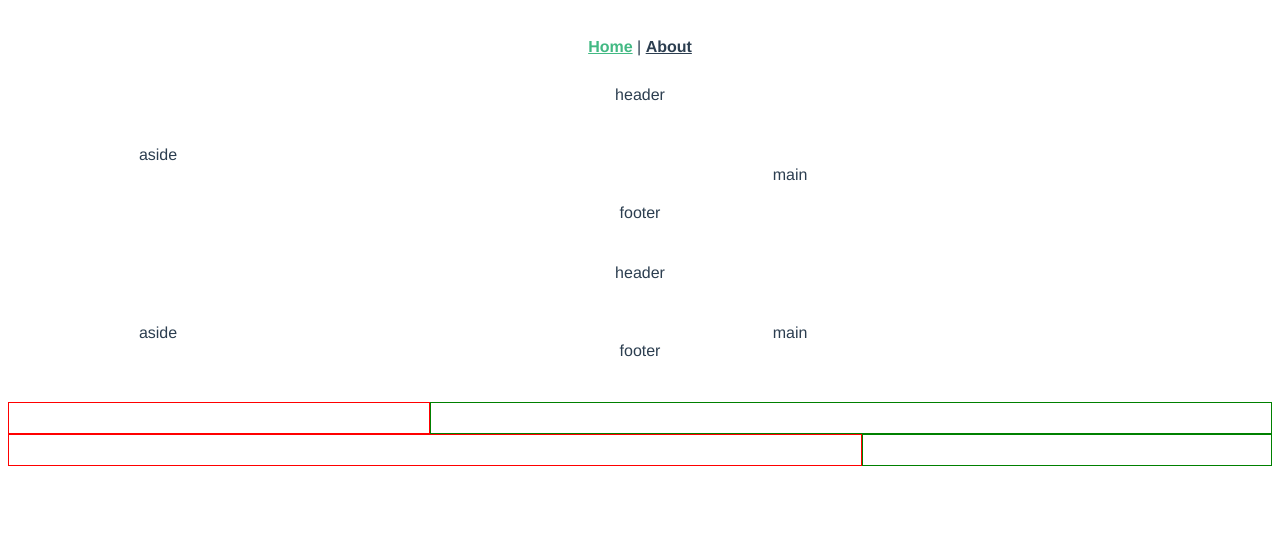
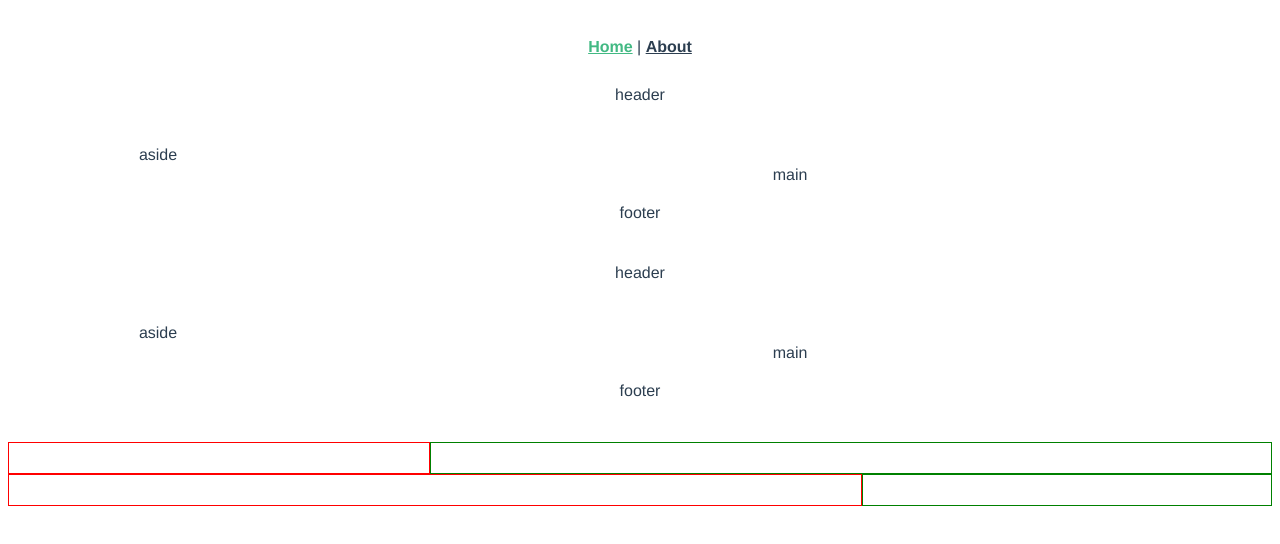
Before and after one commit to JustDoIt521/elementCoding, a Vue app in the folder element-coding/: page / in a window 1280 px wide. Shown: the top 544 px of the page. Built offline with nearby package versions, Linux system fonts and the light colour scheme.

Commit message:
2019-07-07次提交

```diff
--- a/element-coding/src/plugins/css/layout.css
+++ b/element-coding/src/plugins/css/layout.css
@@ -16,17 +16,41 @@
 
 /* 顶部header样式 */
 .el-test-header{
+  padding: 0 20px;
+  -webkit-box-sizing: border-box;
+  box-sizing: border-box;
+  -ms-flex-negative: 0;
+  flex-shrink: 0;
 }
 
 /* 侧边栏aside样式 */
 .el-test-aside{
+  overflow: auto;
+  -webkit-box-sizing: border-box;
+  box-sizing: border-box;
+  -ms-flex-negative: 0;
+  flex-shrink: 0;
 }
 
 /* 主体main样式 */
 .el-test-main{
+  display: block;
+  -webkit-box-flex: 1;
+  -ms-flex:1;
   flex: 1;
+  -ms-flex-preferred-size: auto;
+  flex-basis: auto;
+  overflow:auto;
+  -webkit-box-sizing: border-box;
+  box-sizing: border-box;
+  padding: 20px;
 }
 
 /* 底部footer样式 */
 .el-test-footer{
+  padding: 0 20px;
+  -webkit-box-sizing: border-box;
+  box-sizing: border-box;
+  -ms-flex-negative: 0;
+  flex-shrink: 0;
 }
--- a/element-coding/src/plugins/el-test-container/container.vue
+++ b/element-coding/src/plugins/el-test-container/container.vue
@@ -23,7 +23,7 @@ export default {
       }
 
       console.log(this.$slots)
-      console.log(this.$slots.default)
+      console.warn(this.$slots.default)
 
       // 遍历子节点 判断是否含有header  footer组件  elementApi中有描述 子元素含有 header 或 footer 时为子元素排列方向为 vertical 不然为 horizontal
       return this.$slots && this.$slots.default?
```
Also changed, not shown: element-coding/src/plugins/el-test-button/button.vue (renamed from element-coding/src/plugins/css/el-test-button/button.vue), 1 other file (tests, documents, lock files or other folders).
